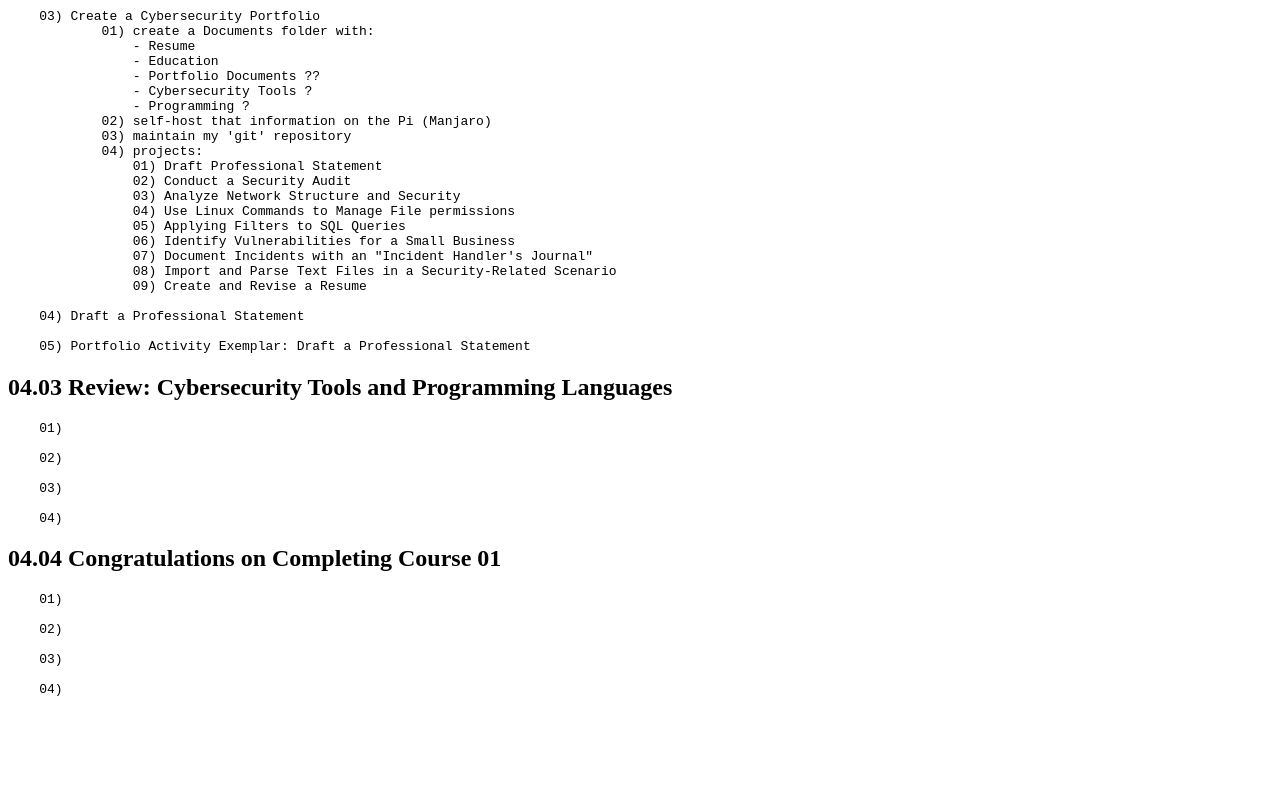
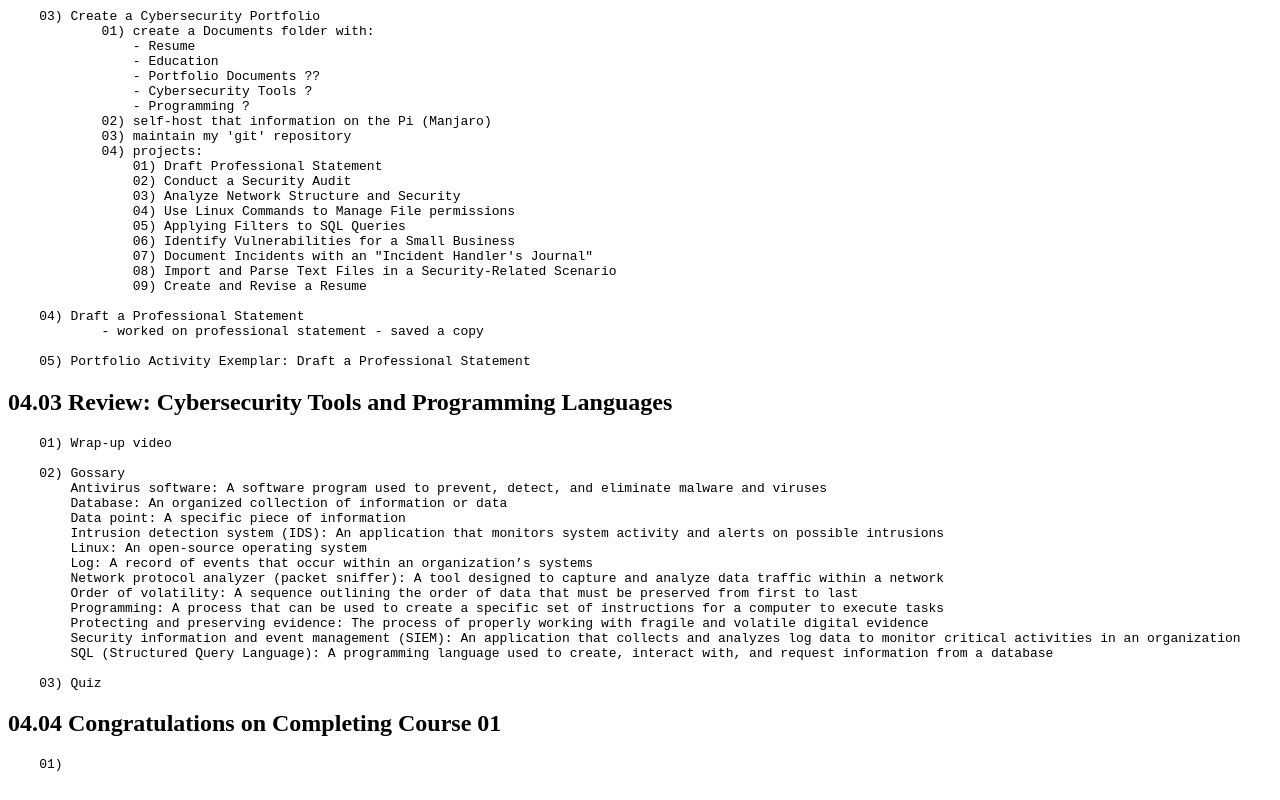
Before and after one commit to Ploppa-Smurph/Google_Cybersecurity, a plain HTML site: page 01_foundations/index.html in a window 1280 px wide. Shown: the part 8464-9264 px from the top of the page. Before the commit the page ends 9174 px from the top, so only its background shows below. Drawn offline with Linux system fonts and the light colour scheme.

Commit message:
almost finished with 01_foundations

```diff
--- a/01_foundations/index.html
+++ b/01_foundations/index.html
@@ -498,28 +498,34 @@ Terms and definitions from Course 1, Week 1
                 09) Create and Revise a Resume
 
     04) Draft a Professional Statement
+            - worked on professional statement - saved a copy
 
     05) Portfolio Activity Exemplar: Draft a Professional Statement
 </pre>
 <h2>04.03 Review: Cybersecurity Tools and Programming Languages</h2>
 <pre>
-    01)
+    01) Wrap-up video
 
-    02)
+    02) Gossary
+        Antivirus software: A software program used to prevent, detect, and eliminate malware and viruses
+        Database: An organized collection of information or data
+        Data point: A specific piece of information
+        Intrusion detection system (IDS): An application that monitors system activity and alerts on possible intrusions
+        Linux: An open-source operating system
+        Log: A record of events that occur within an organization’s systems
+        Network protocol analyzer (packet sniffer): A tool designed to capture and analyze data traffic within a network
+        Order of volatility: A sequence outlining the order of data that must be preserved from first to last
+        Programming: A process that can be used to create a specific set of instructions for a computer to execute tasks
+        Protecting and preserving evidence: The process of properly working with fragile and volatile digital evidence
+        Security information and event management (SIEM): An application that collects and analyzes log data to monitor critical activities in an organization
+        SQL (Structured Query Language): A programming language used to create, interact with, and request information from a database
 
-    03)
-
-    04)
+    03) Quiz
 </pre>
 <h2>04.04 Congratulations on Completing Course 01</h2>
 <pre>
     01)
 
-    02)
-
-    03)
-
-    04)
 </pre>
 </body>
 </html>
```
Also changed, not shown: 1 other file.
